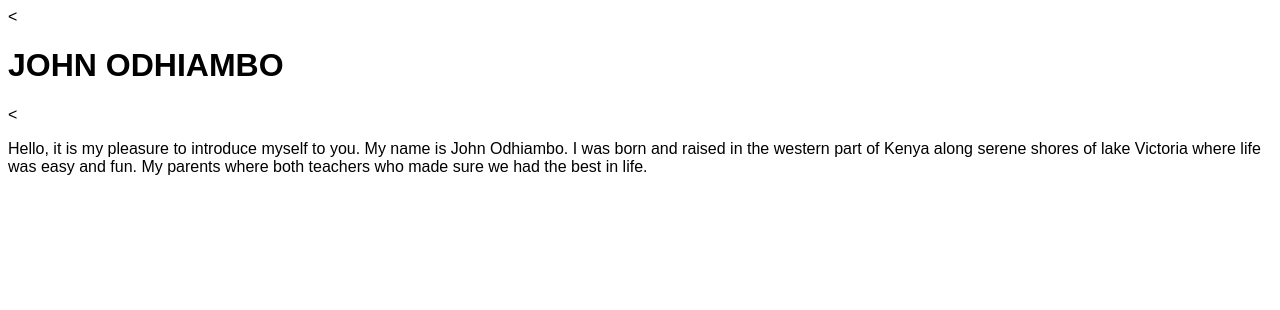
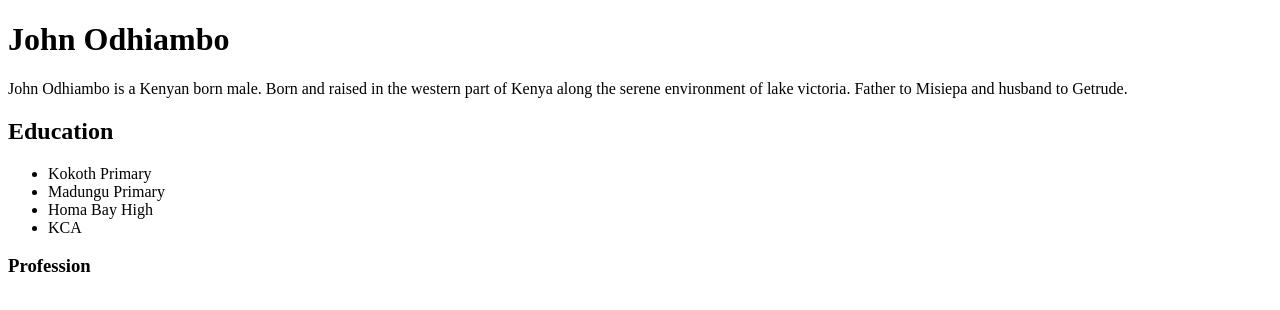
Before and after one commit to Omwanda/profile, a plain HTML site: page index.html in a window 1280 px wide. Drawn offline with Linux system fonts and the light colour scheme.

Commit message:
add ul tags

```diff
--- a/index.html
+++ b/index.html
@@ -1,16 +1,25 @@
 <!DOCTYPE html>
 <html lang="en" dir="ltr">
   <head>
-    <title>Personal Profile!</title>
-    <<link rel="stylesheet" type="text/css" href="css/styles.css">
+    <meta charset="utf-8">
+    <title>Personal profile</title>
   </head>
   <body>
-    <h1>JOHN ODHIAMBO</h1>
-    <<p>Hello, it is my pleasure to introduce myself to you. My name is John
-    Odhiambo. I was born and raised in the western part of Kenya along <thead>
-      serene shores of lake Victoria where life was easy and fun. My parents where
-      both teachers who made sure we had the best in life.
-    </p>
+    <h1>John Odhiambo</h1>
+    <p>John Odhiambo is a Kenyan born male. Born and raised in the western part
+    of Kenya along the serene environment of lake victoria. Father to Misiepa
+  and husband to Getrude.</p>
+  <h2>Education</h2>
+  <ul>
+    <li>Kokoth Primary</li>
+    <li>Madungu Primary</li>
+    <li>Homa Bay High</li>
+    <li>KCA</li>
+  </ul>
+  <h3>Profession</h3>
+  <ol>
+
+  </ol>
 
   </body>
 </html>
```
